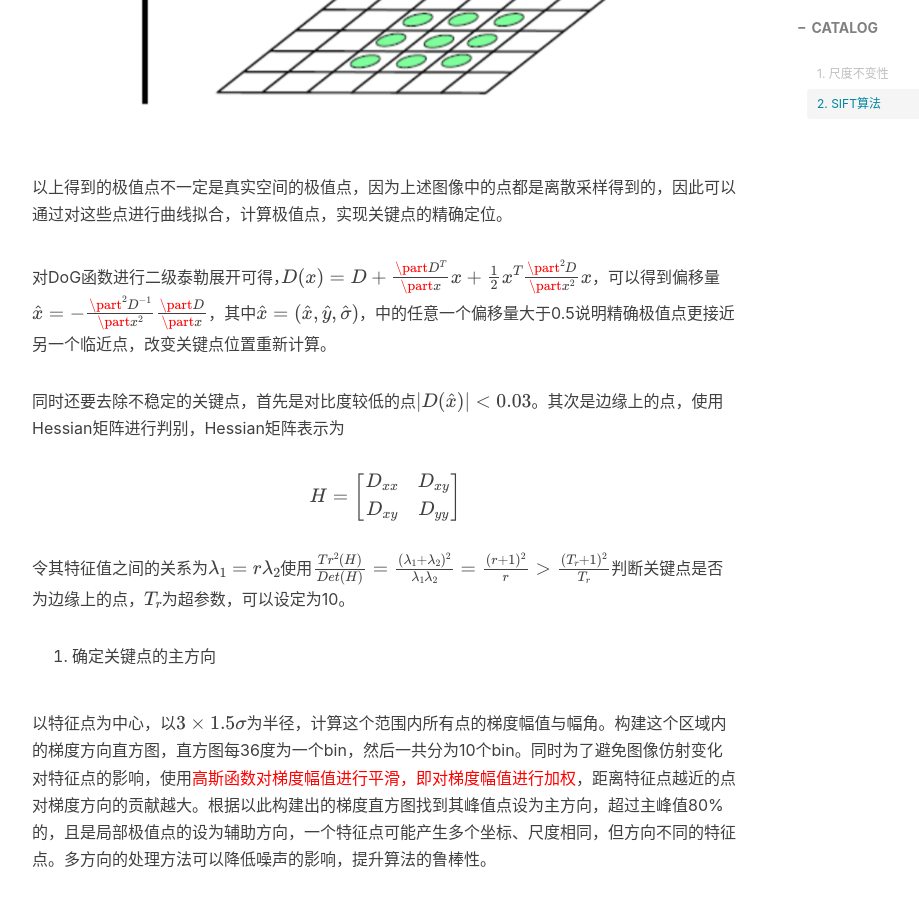
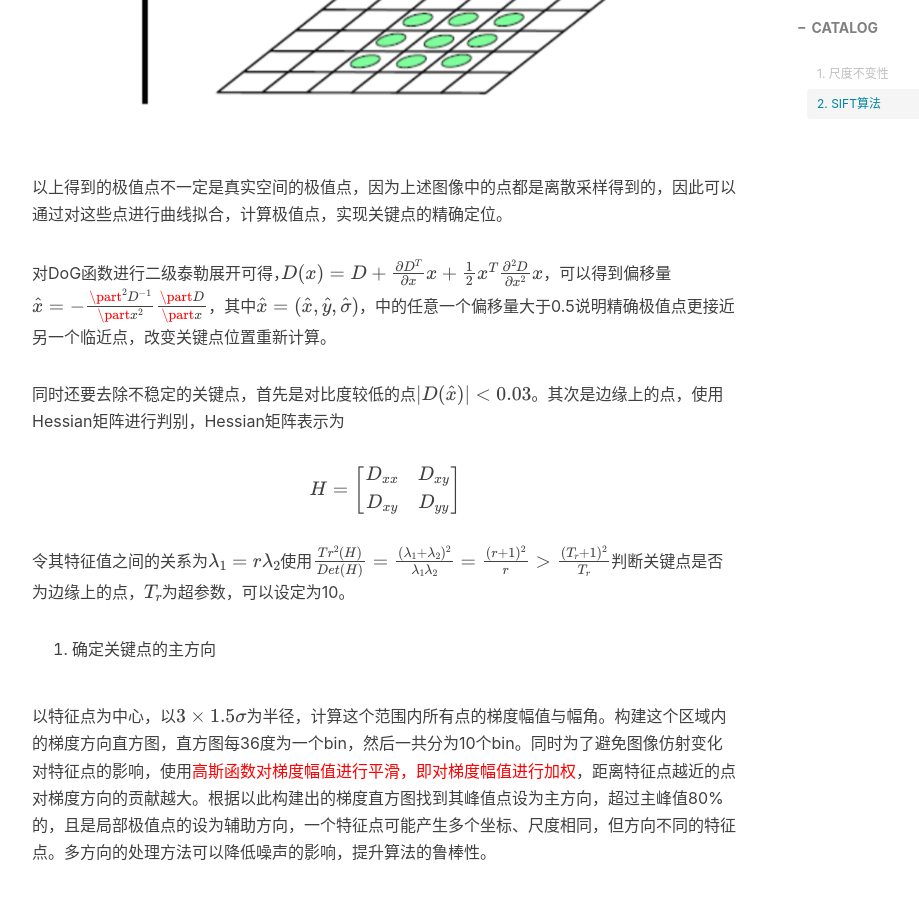
Before and after one commit to f1yfisher/f1yfisher.github.io, a Jekyll site: the page built from _posts/2022-03-16-SIFT.md, in a window 1280 px wide and 900 px high, scrolled down 2289 px. Shown: the whole window, without its empty margins (233-1152 px from the left). Built offline with Jekyll 4.4.1, drawn with Linux system fonts in a browser that asks for light colours; nearby versions of some CDN libraries; formulas are drawn with MathJax 3; comment, search, counter and statistics services are not loaded.

Commit message:
Update 2022-03-16-SIFT.md

```diff
--- a/_posts/2022-03-16-SIFT.md
+++ b/_posts/2022-03-16-SIFT.md
@@ -40,7 +40,7 @@ tags:
 
    以上得到的极值点不一定是真实空间的极值点，因为上述图像中的点都是离散采样得到的，因此可以通过对这些点进行曲线拟合，计算极值点，实现关键点的精确定位。
 
-   对DoG函数进行二级泰勒展开可得，$$D(x)=D+\frac{\part D^T}{\part x}x+\frac{1}{2}x^T\frac{\part^2D}{\part x^2}x$$，可以得到偏移量$$\hat x=-\frac{\part^2D^{-1}}{\part x^2}\frac{\part D}{\part x}$$，其中$$\hat x=(\hat x,\hat y,\hat \sigma)$$，中的任意一个偏移量大于0.5说明精确极值点更接近另一个临近点，改变关键点位置重新计算。
+   对DoG函数进行二级泰勒展开可得，$$D(x)=D+\frac{\partial D^T}{\partial x}x+\frac{1}{2}x^T\frac{\partial^2D}{\partial x^2}x$$，可以得到偏移量$$\hat x=-\frac{\part^2D^{-1}}{\part x^2}\frac{\part D}{\part x}$$，其中$$\hat x=(\hat x,\hat y,\hat \sigma)$$，中的任意一个偏移量大于0.5说明精确极值点更接近另一个临近点，改变关键点位置重新计算。
 
    同时还要去除不稳定的关键点，首先是对比度较低的点$$\vert D(\hat x)\vert <0.03$$。其次是边缘上的点，使用Hessian矩阵进行判别，Hessian矩阵表示为
 
```
